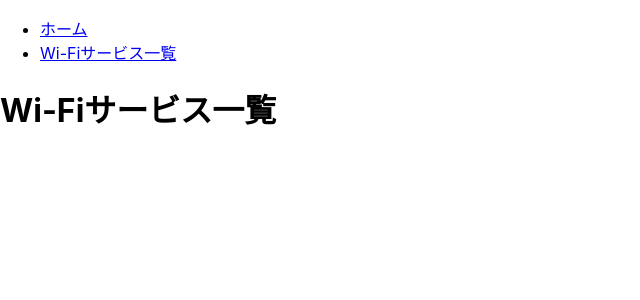
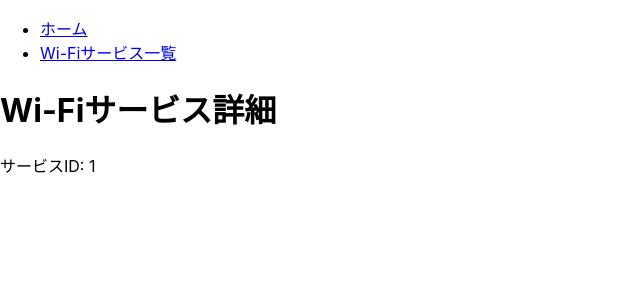
Before and after one commit to KotaTanaka/react-frontend-sandbox, a React (Create React App) app: page /services/1 in a window 1280 px wide. Shown: the top 300 px of the page, without its empty margins (0-640 px from the left). Built offline with nearby package versions, Linux system fonts and the light colour scheme.

Commit message:
feat: Wi-Fiサービス詳細ページ追加

```diff
--- a/src/App.tsx
+++ b/src/App.tsx
@@ -5,6 +5,7 @@
 import Navigation from 'components/Navigation';
 import TopPage from 'pages/TopPage';
 import ServicesPage from 'pages/ServicesPage';
+import ServiceDetailPage from 'pages/ServiceDetailPage';
 
 const App: React.FC = () => {
   return (
@@ -12,9 +13,15 @@
       <div>
         <Navigation />
         <Switch>
+          {/* Wi-Fiサービス詳細 */}
+          <Route path="/services/:serviceId">
+            <ServiceDetailPage />
+          </Route>
+          {/* Wi-Fiサービス一覧 */}
           <Route path="/services">
             <ServicesPage />
           </Route>
+          {/* トップページ */}
           <Route path="/">
             <TopPage />
           </Route>
--- a/src/components/Navigation.tsx
+++ b/src/components/Navigation.tsx
@@ -6,14 +6,17 @@
  * @author kotatanaka
  */
 const Navigation: React.FC = () => {
+  /** リンク */
+  const link = (path: string, label: string) => (
+    <li>
+      <Link to={path}>{label}</Link>
+    </li>
+  );
+
   return (
     <ul>
-      <li>
-        <Link to="/">ホーム</Link>
-      </li>
-      <li>
-        <Link to="/services">Wi-Fiサービス一覧</Link>
-      </li>
+      {link("/", "ホーム")}
+      {link("/services", "Wi-Fiサービス一覧")}
     </ul>
   );
 }
--- /dev/null
+++ b/src/pages/ServiceDetailPage.tsx
@@ -0,0 +1,21 @@
+import React from 'react';
+import { useParams } from "react-router";
+
+/**
+ * Wi-Fiサービス詳細ページ
+ * @author kotatanaka
+ */
+const ServiceDetailPage: React.FC = () => {
+  const { serviceId } = useParams();
+
+  return (
+    <div className="App">
+      <div>
+        <h1>Wi-Fiサービス詳細</h1>
+        <p>サービスID: {serviceId}</p>
+      </div>
+    </div>
+  );
+}
+
+export default ServiceDetailPage;
--- a/src/pages/ServicesPage.tsx
+++ b/src/pages/ServicesPage.tsx
@@ -6,7 +6,7 @@
  */
 const ServicesPage: React.FC = () => {
   return (
-    <div className="App">
+    <div>
       <div>
         <h1>Wi-Fiサービス一覧</h1>
       </div>
```
